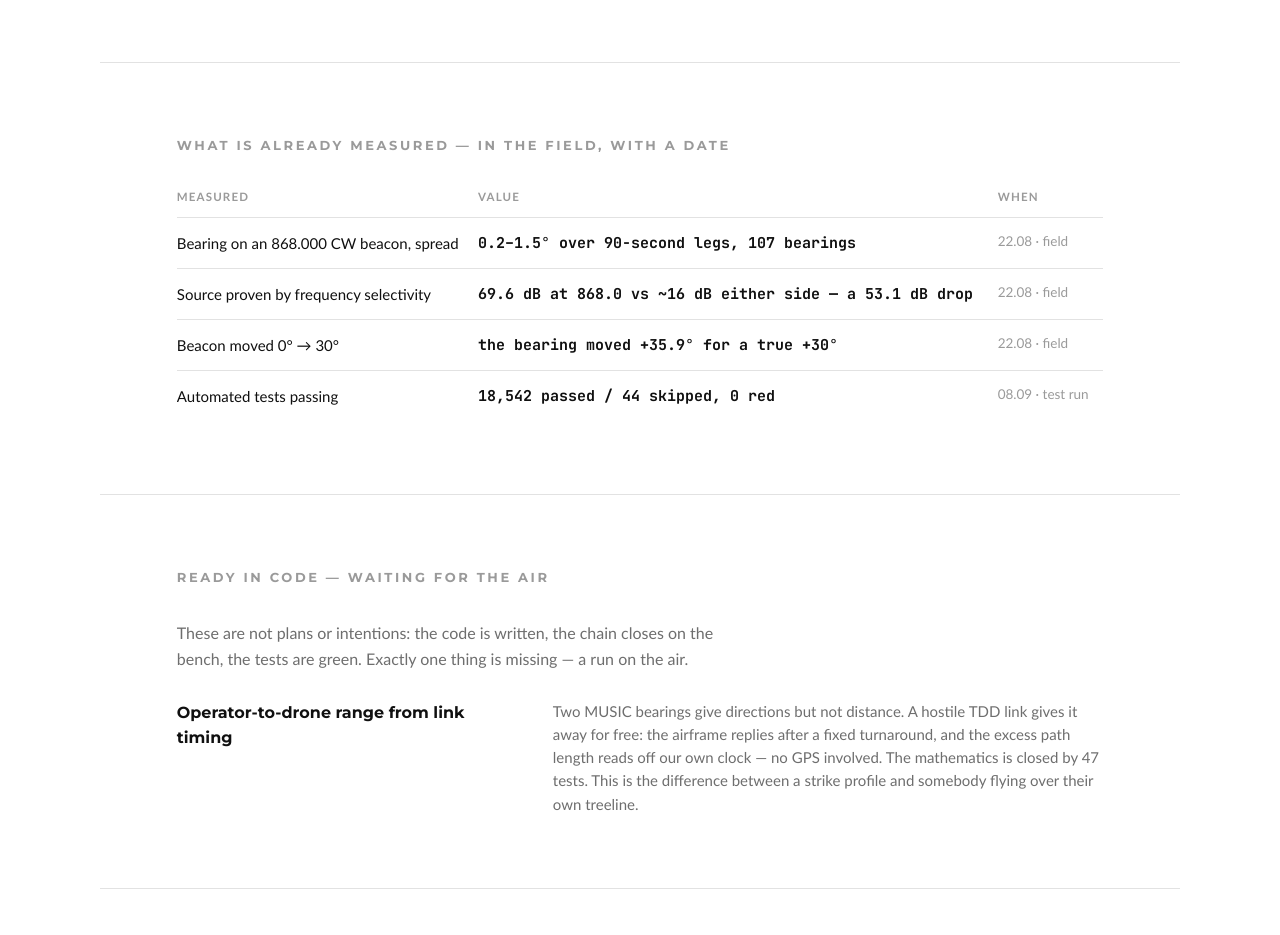
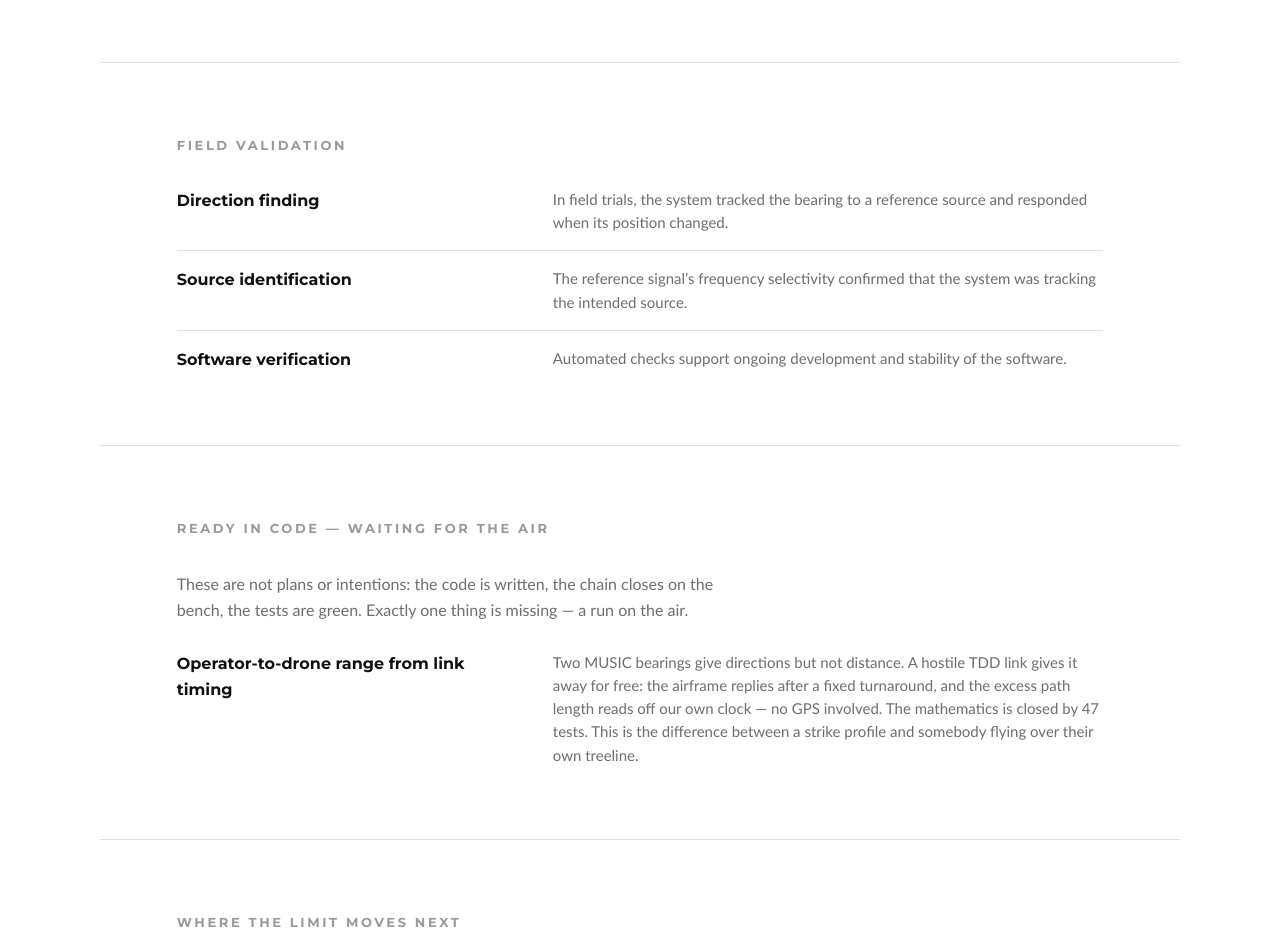
Before and after one commit to romeo111/elintir-site, a plain HTML site: page en/hardware/index.html in a window 1280 px wide. Shown: the part 8080-9015 px from the top of the page. Drawn offline with Linux system fonts and the light colour scheme.

Commit message:
site: generalize outdated field measurements on hardware pages

```diff
--- a/en/hardware/index.html
+++ b/en/hardware/index.html
@@ -1271,19 +1271,11 @@
       </section>
 
       <section class="section wrap" id="measured">
-        <p class="section-label">What is already measured — in the field, with a date</p>
-        <div style="overflow-x:auto">
-          <table class="proof-table">
-            <thead>
-              <tr><th>Measured</th><th>Value</th><th>When</th></tr>
-            </thead>
-            <tbody>
-              <tr><td>Bearing on an 868.000 CW beacon, spread</td><td class="num">0.2–1.5° over 90-second legs, 107 bearings</td><td class="ctx">22.08 · field</td></tr>
-              <tr><td>Source proven by frequency selectivity</td><td class="num">69.6 dB at 868.0 vs ~16 dB either side — a 53.1 dB drop</td><td class="ctx">22.08 · field</td></tr>
-              <tr><td>Beacon moved 0° → 30°</td><td class="num">the bearing moved +35.9° for a true +30°</td><td class="ctx">22.08 · field</td></tr>
-              <tr><td>Automated tests passing</td><td class="num">18,542 passed / 44 skipped, 0 red</td><td class="ctx">08.09 · test run</td></tr>
-            </tbody>
-          </table>
+        <p class="section-label">Field validation</p>
+        <div class="rows">
+          <div class="row"><div class="h">Direction finding</div><div class="b">In field trials, the system tracked the bearing to a reference source and responded when its position changed.</div></div>
+          <div class="row"><div class="h">Source identification</div><div class="b">The reference signal’s frequency selectivity confirmed that the system was tracking the intended source.</div></div>
+          <div class="row"><div class="h">Software verification</div><div class="b">Automated checks support ongoing development and stability of the software.</div></div>
         </div>
       </section>
 
```
Also changed, not shown: en/index.html (+1 -1 lines), hardware/index.html (+5 -13 lines), index.html (+1 -1 lines).
